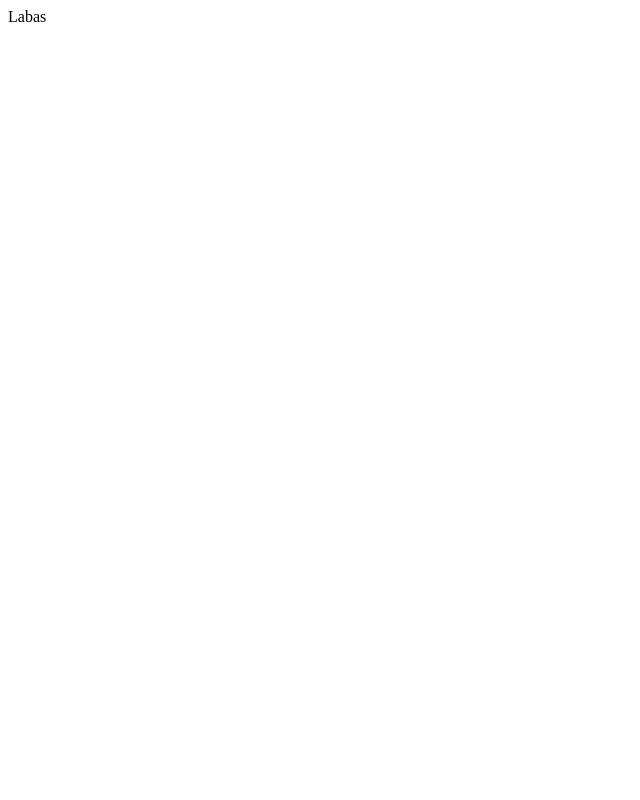
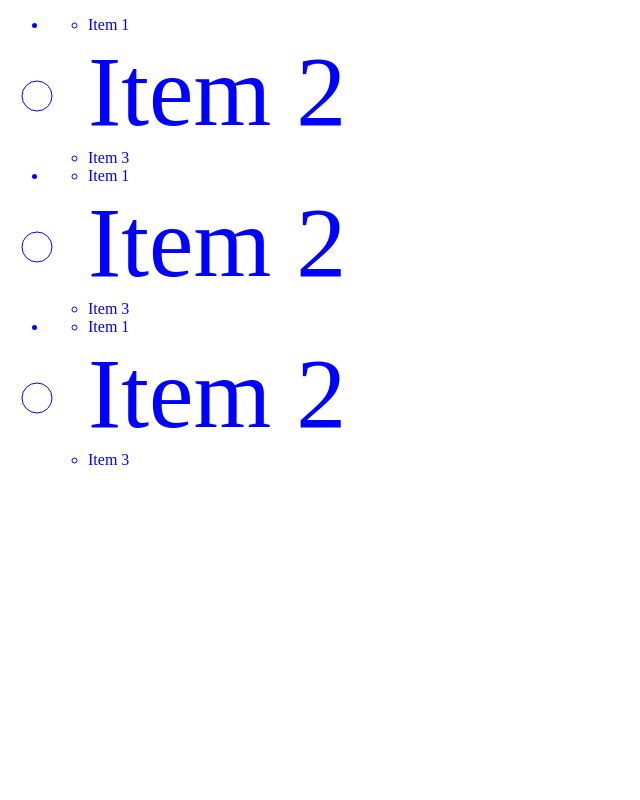
Before and after one commit to Vallentas/Klases-Darbas, a PHP site: page / in a window 1280 px wide. Before the commit the part shown is almost empty. Shown: the whole page, without its empty margins (0-640 px from the left). Run offline with PHP 8.4, Linux system fonts and the light colour scheme.

Commit message:
html formatavimo uzduotys

```diff
--- a/public_html/css/dizainas.css
+++ b/public_html/css/dizainas.css
@@ -1,6 +1,3 @@
-main {
-  /*  background-color: red;*/
-}
-body {
+body * {
 
 }
--- /dev/null
+++ b/public_html/css/pastorinimas.css
@@ -0,0 +1,9 @@
+
+ul {
+
+    color: blue;
+}
+ul li li:nth-child(2)
+{
+    font-size: 100px;
+}
--- a/public_html/Antra.html
+++ b/public_html/formatavimas.html
@@ -3,9 +3,6 @@
 <head>
 <title> Antra užduotis </title>
     <meta charset ="UFT-8"/>
-    <link rel="stylesheet" href="css/testas.css">
-    <link rel="stylesheet" href="css/dizainas.css">
-    <link rel="stylesheet" href="css/layout.css">
 </head>
 <main>
 <h1>Pirma antraštė</h1>
@@ -13,7 +10,7 @@
 <p>Antras paragrafas</p>
 <p>Trečias paragrafas</p>
 <h2>Antra antraštė</h2>
-<p>Pirmas paragrafas</p>
+<p><b><em><ins>Pirmas</ins></em></b> paragrafas</p>
 <p>Antras paragrafas</p>
 </main>
 </html>
--- a/public_html/index.html
+++ b/public_html/index.html
@@ -1 +1,31 @@
-Labas
+<!DOCTYPE html>
+<head>
+
+    <link rel="stylesheet" href="css/pastorinimas.css">
+</head>
+<body>
+<ul>
+    <li>
+        <ul>
+            <li><span>Item 1</span></li>
+            <li><span>Item 2</span></li>
+            <li><span>Item 3</span></li>
+        </ul>
+    </li>
+    <li>
+        <ul>
+            <li><span>Item 1</span></li>
+            <li><span>Item 2</span></li>
+            <li><span>Item 3</span></li>
+        </ul>
+    </li>
+    <li>
+        <ul>
+            <li><span>Item 1</span></li>
+            <li><span>Item 2</span></li>
+            <li><span>Item 3</span></li>
+        </ul>
+    </li>
+</ul>
+</body>
+</html>
--- a/public_html/kontaktai.html
+++ b/public_html/kontaktai.html
@@ -16,7 +16,9 @@
                 <input name="tema" type="text" id="fn" placeholder="Žinutės tema"> <br>
                 <textarea name="message" rows="4" cols="20" id="Žinutė">Žinutė
         </textarea> <br>
-                <input value="Siųsti" type="submit"/>
+                <input value="submit" type="submit"/>
+
+
 
 
 </main>
```
